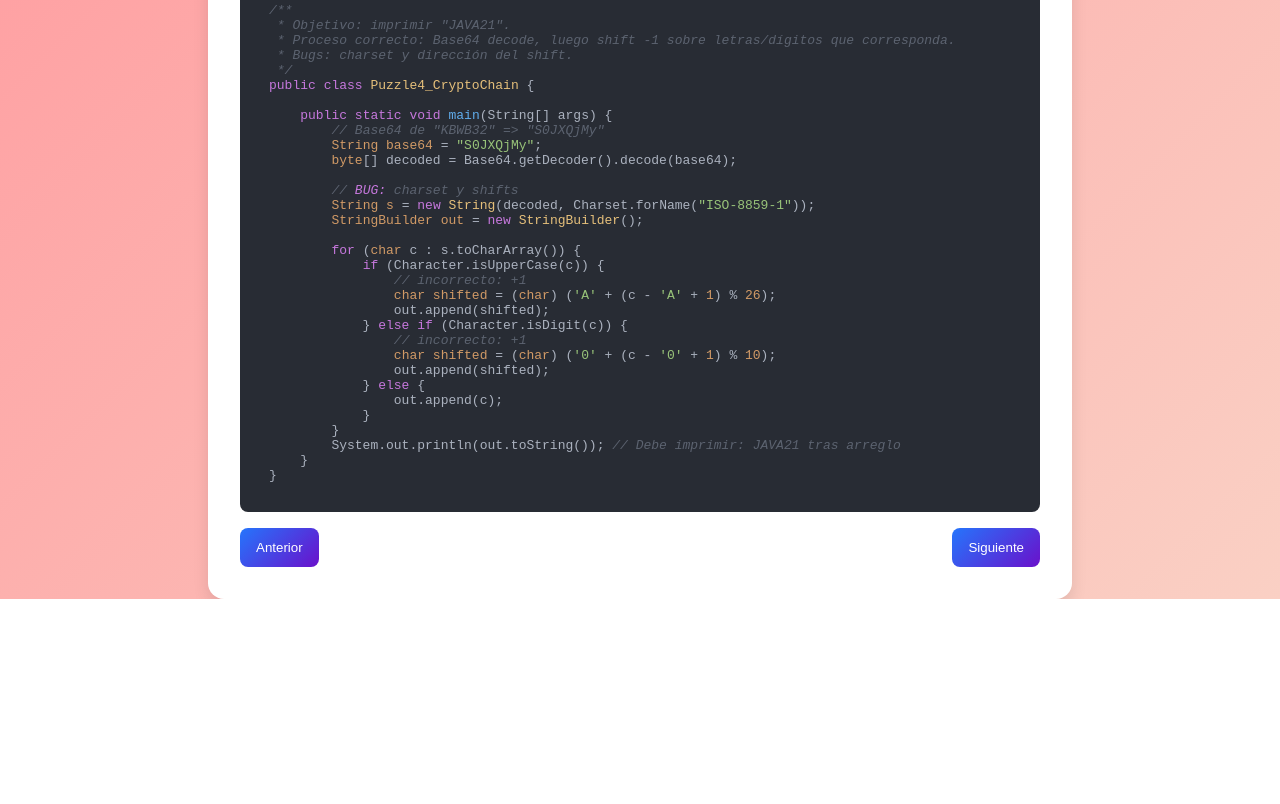
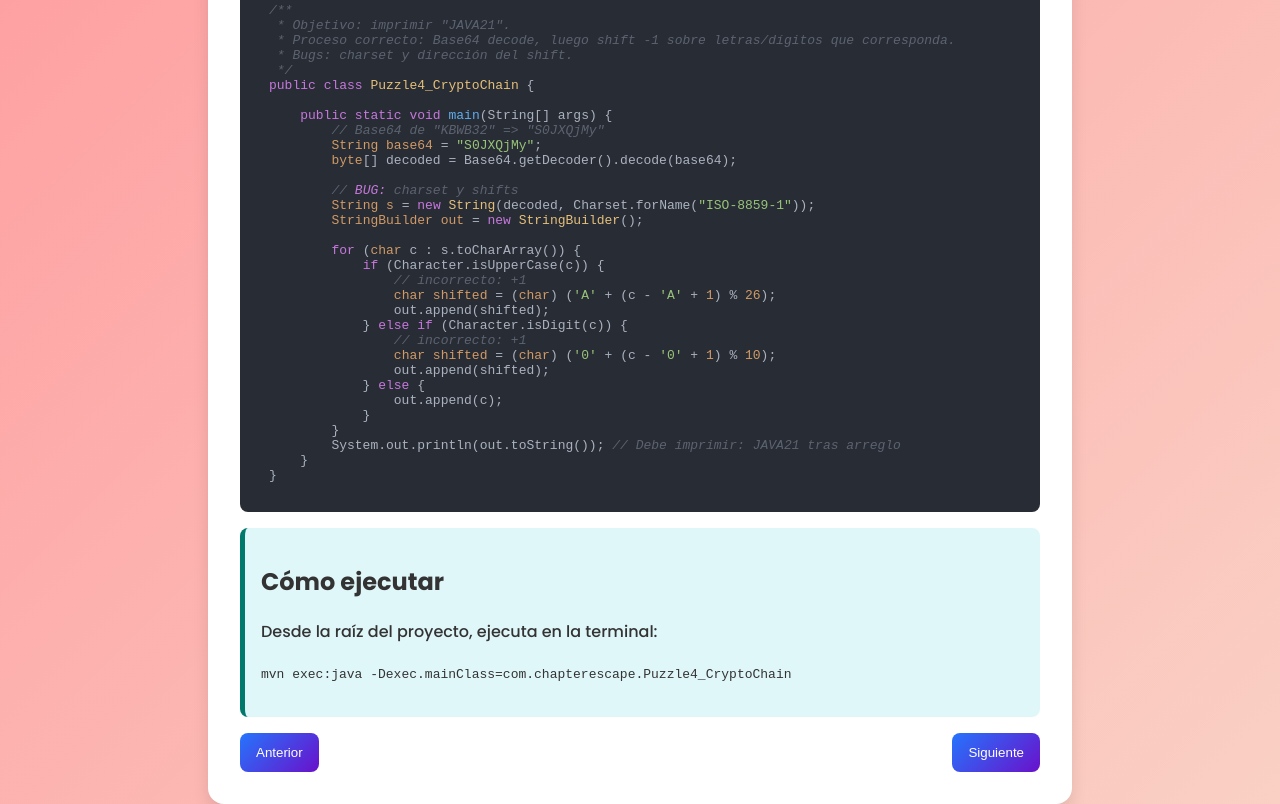
Before and after one commit to fjfdelahorra/scape-room, a plain HTML site: page puzzle4.html in a window 1280 px wide. Shown: the part 315-1119 px from the top of the page. Before the commit the page ends 914 px from the top, so only its background shows below. Drawn offline with nearby package versions, Linux system fonts and the light colour scheme.

Commit message:
Add execution guides for puzzles

```diff
--- a/puzzle4.html
+++ b/puzzle4.html
@@ -55,6 +55,14 @@
         button:hover {
             background: linear-gradient(315deg, #2575fc 0%, #6a11cb 100%);
         }
+        .info-box {
+            margin-top: 1rem;
+            padding: 1rem;
+            background: #e0f7fa;
+            border-left: 5px solid #00796b;
+            border-radius: .5rem;
+            text-align: left;
+        }
     </style>
 </head>
 <body>
@@ -101,6 +109,11 @@ public class Puzzle4_CryptoChain {
     }
 }
 </code></pre>
+    <div class="info-box">
+        <h2>Cómo ejecutar</h2>
+        <p>Desde la raíz del proyecto, ejecuta en la terminal:</p>
+        <p><code>mvn exec:java -Dexec.mainClass=com.chapterescape.Puzzle4_CryptoChain</code></p>
+    </div>
     <div class="buttons">
         <button onclick="location.href='puzzle3.html'">Anterior</button>
         <button onclick="location.href='formulario.html'">Siguiente</button>
```
Also changed, not shown: puzzle1.html (+13 -0 lines), puzzle2.html (+13 -0 lines), puzzle3.html (+13 -0 lines).
